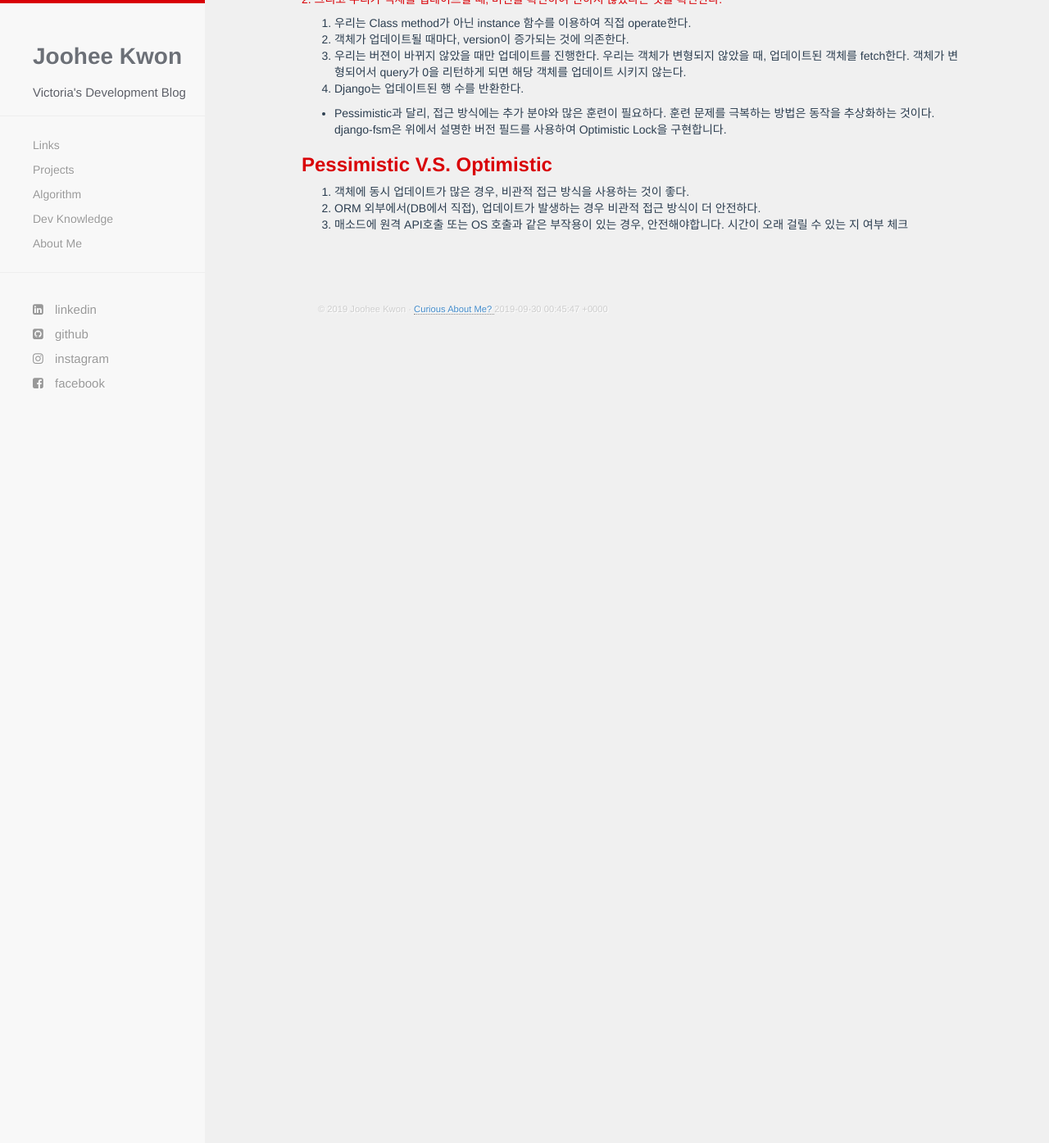
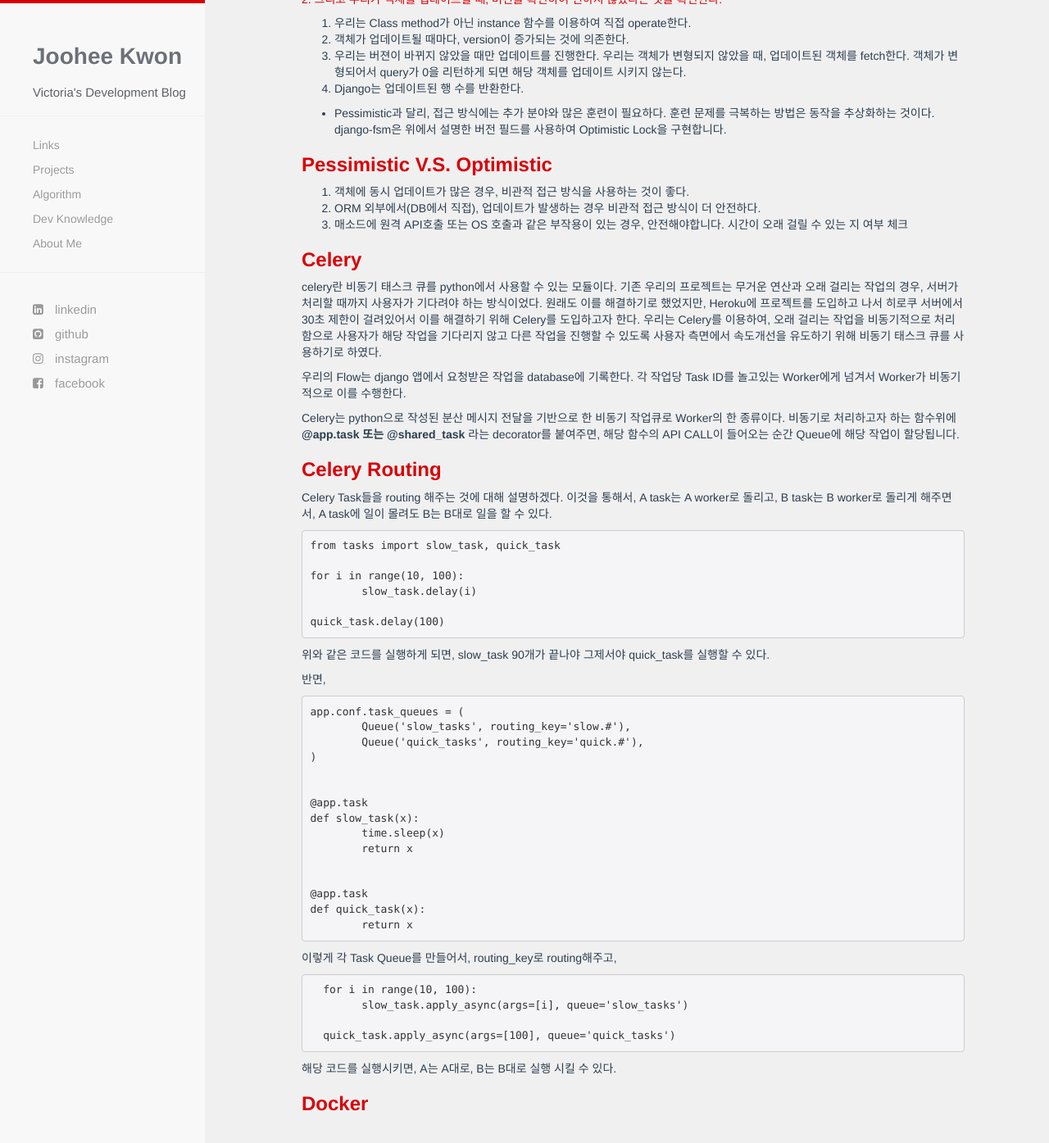
Before and after one commit to victoriagjh/victoriagjh.github.io, a Jekyll site: the page built from developKnowledge/2019-09-25-Django와 비동기 프로그래밍.markdown, in a window 1280 px wide and 1400 px high, scrolled down 1968 px. Shown: the top 1395 px of the window at 82% size. Built offline with Jekyll 4.4.1, drawn with Linux system fonts in a browser that asks for light colours; nearby versions of some CDN libraries; before the commit the page ends 2358 px from its top, so only the background shows below that.

Commit message:
Update 2019-09-25-Django와 비동기 프로그래밍.markdown

```diff
--- a/developKnowledge/2019-09-25-Django와 비동기 프로그래밍.markdown
+++ b/developKnowledge/2019-09-25-Django와 비동기 프로그래밍.markdown
@@ -101,3 +101,60 @@
 1. 객체에 동시 업데이트가 많은 경우, 비관적 접근 방식을 사용하는 것이 좋다.
 2. ORM 외부에서(DB에서 직접), 업데이트가 발생하는 경우 비관적 접근 방식이 더 안전하다.
 3. 매소드에 원격 API호출 또는 OS 호출과 같은 부작용이 있는 경우, 안전해야합니다. 시간이 오래 걸릴 수 있는 지 여부 체크
+
+### Celery
+celery란 비동기 태스크 큐를 python에서 사용할 수 있는 모듈이다.
+기존 우리의 프로젝트는 무거운 연산과 오래 걸리는 작업의 경우, 서버가 처리할 때까지 사용자가 기다려야 하는 방식이었다.
+원래도 이를 해결하기로 했었지만, Heroku에 프로젝트를 도입하고 나서 히로쿠 서버에서 30초 제한이 걸려있어서 이를 해결하기 위해 Celery를 도입하고자 한다.
+우리는 Celery를 이용하여, 오래 걸리는 작업을 비동기적으로 처리함으로 사용자가 해당 작업을 기다리지 않고 다른 작업을 진행할 수 있도록 사용자 측면에서 속도개선을 유도하기 위해 비동기 태스크 큐를 사용하기로 하였다.
+
+우리의 Flow는 django 앱에서 요청받은 작업을 database에 기록한다. 각 작업당 Task ID를 놀고있는 Worker에게 넘겨서 Worker가 비동기적으로 이를 수행한다.
+
+Celery는 python으로 작성된 분산 메시지 전달을 기반으로 한 비동기 작업큐로 Worker의 한 종류이다.
+비동기로 처리하고자 하는 함수위에 **@app.task 또는 @shared_task** 라는 decorator를 붙여주면, 해당 함수의 API CALL이 들어오는 순간 Queue에 해당 작업이 할당됩니다.
+
+### Celery Routing
+Celery Task들을 routing 해주는 것에 대해 설명하겠다.
+이것을 통해서, A task는 A worker로 돌리고, B task는 B worker로 돌리게 해주면서, A task에 일이 몰려도 B는 B대로 일을 할 수 있다.
+
+{% highlight python %}
+from tasks import slow_task, quick_task
+
+for i in range(10, 100):
+	slow_task.delay(i)
+
+quick_task.delay(100)
+{% endhighlight %}
+
+위와 같은 코드를 실행하게 되면, slow_task 90개가 끝나야 그제서야 quick_task를 실행할 수 있다.
+
+반면,
+{% highlight python %}
+app.conf.task_queues = (
+	Queue('slow_tasks', routing_key='slow.#'),
+	Queue('quick_tasks', routing_key='quick.#'),
+)
+
+
+@app.task
+def slow_task(x):
+	time.sleep(x)
+	return x
+
+
+@app.task
+def quick_task(x):
+	return x
+{% endhighlight %}
+
+이렇게 각 Task Queue를 만들어서, routing_key로 routing해주고,
+
+{% highlight python %}
+  for i in range(10, 100):
+  	slow_task.apply_async(args=[i], queue='slow_tasks')
+
+  quick_task.apply_async(args=[100], queue='quick_tasks')
+{% endhighlight %}
+해당 코드를 실행시키면, A는 A대로, B는 B대로 실행 시킬 수 있다.
+
+### Docker
```
